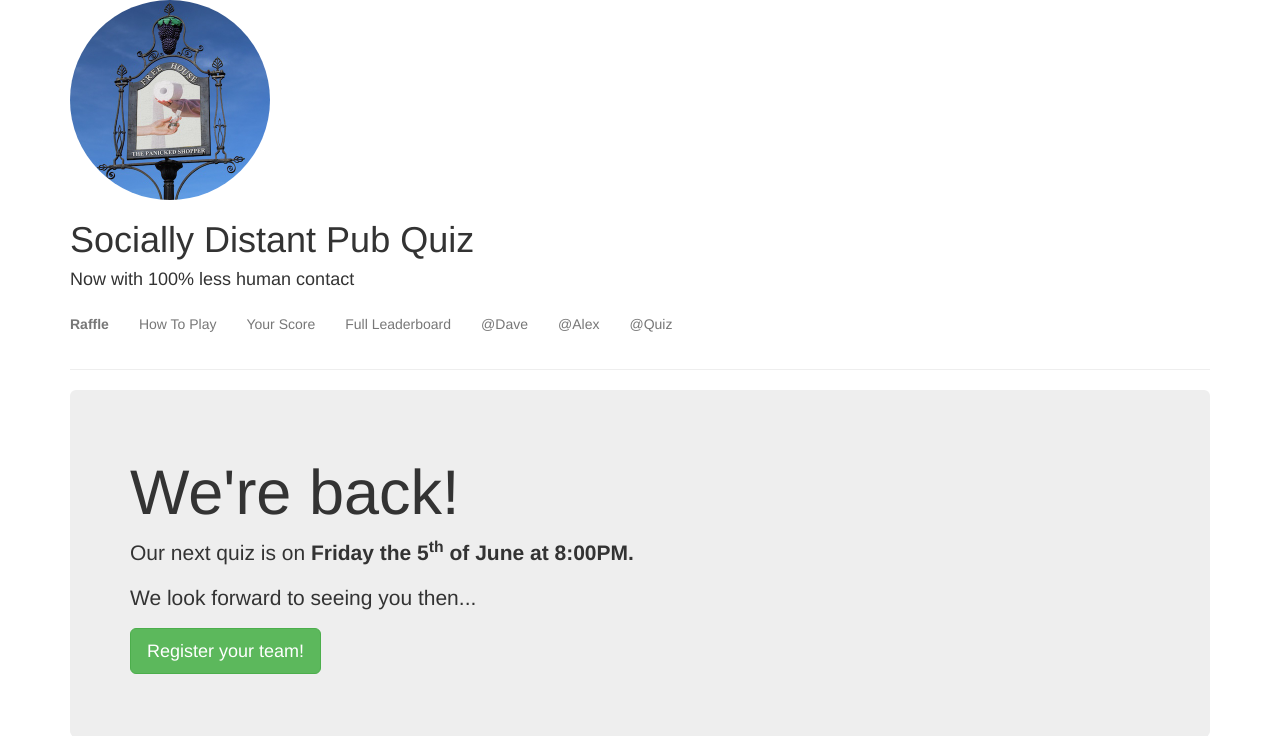
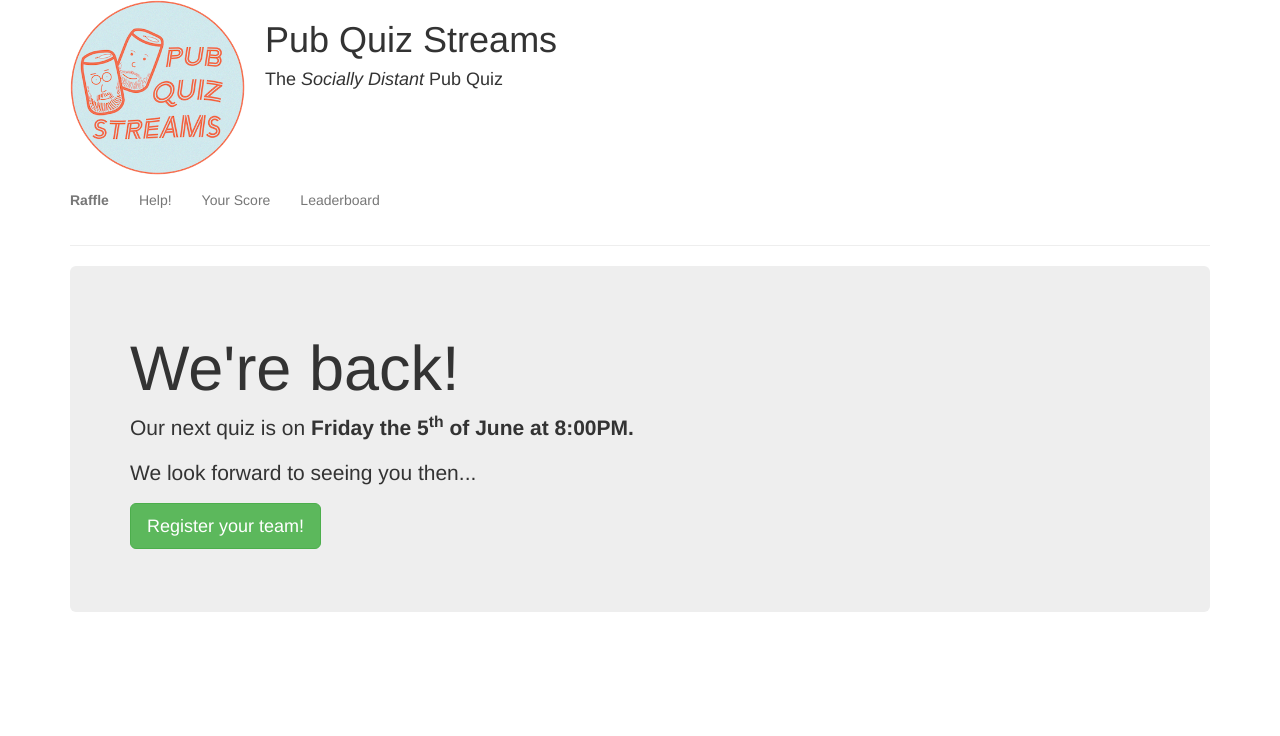
Before and after one commit to davidharrison92/sociallydistantpubquiz, a PHP site: page /index.php in a window 1280 px wide. Shown: the top 736 px of the page. Run offline with PHP 8.4, Linux system fonts and the light colour scheme; data that the repository does not hold is empty; a stand-in replaces the project's code that opens the database connection.

Commit message:
smaller header

```diff
--- a/header.php
+++ b/header.php
@@ -18,21 +18,17 @@ function site_tabs($current_round, $quiz_complete){
 
 <div class="container">
      <div class="row">
-        <div class="col-xs-12 col-md-5">
-            <a href="index.php"><img src="thepanickedshopper.jpg" class="img-responsive img-circle" max alt="Responsive image" style="max-height: 200px; max-width: 200px;"></a>
-            <h1>Socially Distant Pub Quiz</h1>
-            <h4>Now with 100% less human contact</h4>
-        </div>
-        <div class="col-xs-12 col-md-6 pull-right">
-            <?php if ($show_video == 1) {
-                ?>
-            <iframe width="100%" height="300" id="ytembed" class="miniplayer" <?php echo 'src="https://www.youtube.com/embed/'.$ytID .'?controls=0&autoplay=1" '; ?>frameborder="0" allow="accelerometer; autoplay; encrypted-media; gyroscope; picture-in-picture" allowfullscreen></iframe>
-            <?php
-            } // end show vid
-            ?>
-        </div>
-    </div>
-    <div class="row">
+        <div class="col-xs-12 col-md-6">
+            <div class="row">
+                <div class="col-xs-12 col-md-4"> <!-- Img -->
+                    <a href="index.php"><img src="newicon_web.png" class="img-responsive img-circle" max alt="Responsive image" style="max-height: 175px; max-width: 175px;"></a>
+                </div>
+                <div class="col-xs-12 col-md-8"> <!-- Titles -->
+                    <h1>Pub Quiz Streams</h1>
+                    <h4>The <em>Socially Distant</em> Pub Quiz</h4>
+                </div>
+            </div>
+            <div class="row">
         <div class="navbar-default">
             <ul class="nav navbar-nav">
                 <?php
@@ -44,14 +40,25 @@ function site_tabs($current_round, $quiz_complete){
                 <li><a href="https://sociallydistant.pub/store/" <?php echo site_tabs($current_round, $quiz_complete); ?>>
                     <strong>Raffle</strong>
                 </a></li>
-                <li><a href="about.php" <?php echo site_tabs($current_round, $quiz_complete); ?> >How To Play</a></li>
+                <li><a href="about.php" <?php echo site_tabs($current_round, $quiz_complete); ?> >Help!</a></li>
                 <li><a href="your_answers.php" <?php echo site_tabs($current_round, $quiz_complete); ?> >Your Score</a></li>
-                <li><a href="leaderboard.php"  <?php echo site_tabs($current_round, $quiz_complete); ?> >Full Leaderboard</a></li>
-                <li><a href="https://twitter.com/davidharrison92" target="_blank">@Dave</a></li>
+                <li><a href="leaderboard.php"  <?php echo site_tabs($current_round, $quiz_complete); ?> >Leaderboard</a></li>
+                <!-- <li><a href="https://twitter.com/davidharrison92" target="_blank">@Dave</a></li>
                 <li><a href="https://twitter.com/ElectricBloo" target="_blank">@Alex</a></li>
-                <li><a href="https://twitter.com/PubQuizStreams" target="_blank">@Quiz</a></li>
+                <li><a href="https://twitter.com/PubQuizStreams" target="_blank">@Quiz</a></li> -->
 
             </ul>
         </div>
     </div> <!-- end row -->
+        </div>
+        <div class="col-xs-12 col-md-6 pull-right">
+            <?php if ($show_video == 1) {
+                ?>
+            <iframe width="100%" height="300" id="ytembed" class="miniplayer" <?php echo 'src="https://www.youtube.com/embed/'.$ytID .'?controls=0&autoplay=1" '; ?>frameborder="0" allow="accelerometer; autoplay; encrypted-media; gyroscope; picture-in-picture" allowfullscreen></iframe>
+            <?php
+            } // end show vid
+            ?>
+        </div>
+    </div>
+
 </div> <!-- end container -->
```
Also changed, not shown: newicon_web.png (added).
